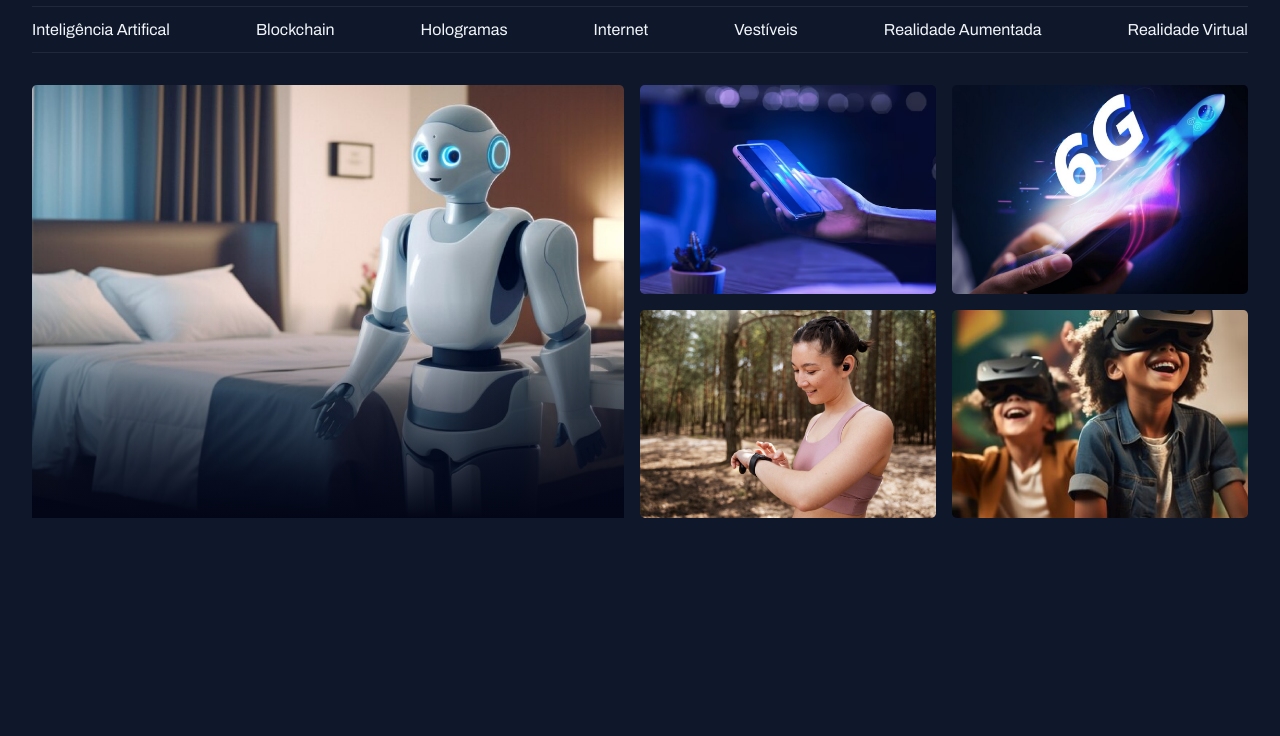
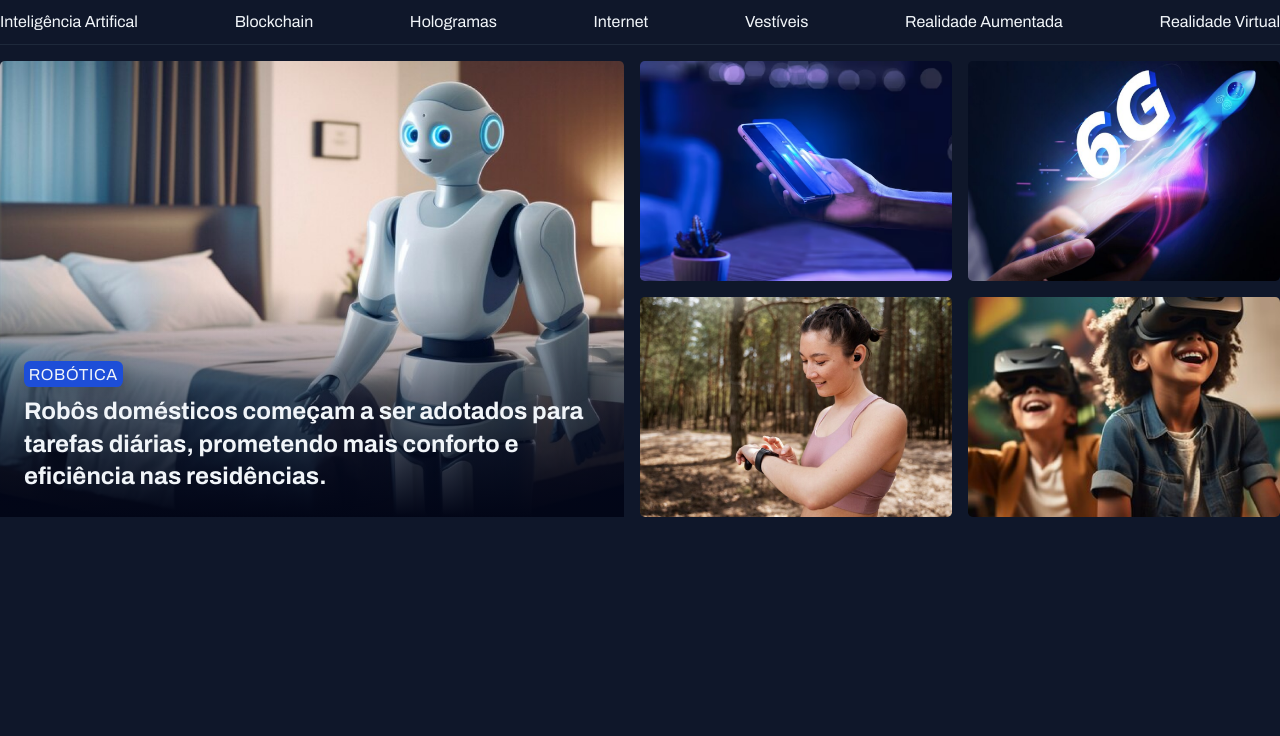
Before and after one commit to clara-nascie/Site-de-not-cias, a plain HTML site: page index.html in a window 1280 px wide. Shown: the part 64-800 px from the top of the page. Drawn offline with Linux system fonts and the light colour scheme.

Commit message:
feat: main settings

```diff
--- a/index.html
+++ b/index.html
@@ -1,16 +1,15 @@
 <!DOCTYPE html>
 <html lang="en">
   <head>
-    <link rel="preconnect" href="https://fonts.googleapis.com" />
-    <link rel="preconnect" href="https://fonts.gstatic.com" crossorigin />
+    <link rel="preconnect" href="https://fonts.googleapis.com">
+    <link rel="preconnect" href="https://fonts.gstatic.com" crossorigin>
     <meta charset="UTF-8" />
     <meta name="viewport" content="width=device-width, initial-scale=1.0" />
     <title>Portal de notícias</title>
     <link rel="stylesheet" href="styles/index.css" />
     <link
       href="https://fonts.googleapis.com/css2?family=Archivo:ital,wght@0,100..900;1,100..900&display=swap"
-      rel="stylesheet"
-    />
+      rel="stylesheet">
   </head>
   <body>
     <header class="container">
@@ -39,9 +38,16 @@
     </header>
     <main class="grid container gap-16">
       <section id="featured" class="grid grid-flow-col gap-16">
-        <div class="card">
+        <figure class="card">
           <img src="Assets/images/Image 01.png" alt="" />
-        </div>
+          <figcaption>
+            <span class="content-tag">Robótica</span>
+            <h2 class="text-2xl">
+              Robôs domésticos começam a ser adotados para tarefas diárias,
+              prometendo mais conforto e eficiência nas residências.
+            </h2>
+          </figcaption>
+        </figure>
         <div class="grid grid-cols-2 gap-16">
           <div>
             <img src="Assets/images/Image 02.png" alt="" />
--- a/styles/global.css
+++ b/styles/global.css
@@ -13,19 +13,18 @@
     --stroke-color: #1E293B;
     /* textos */
     --text-color-primary: #f1f5f9;
-    --text-color-secundary: #CBD5E1;
+    --text-color-secondary: #CBD5E1;
 
     font-family: "Archivo", sans-serif;
     --h1: bolder 1.5rem/135% var(--text-color-primary);
     --h2: bolder 1rem/140% var(--text-color-primary);
     --h3: bolder 0.9rem/140% var(--text-color-primary);
-    --spann: bold 0.9rem/145% var(--text-color-secundary);
-    --p: normal 0.9rem/160% var(--text-color-secundary);
+    --spann: bold 0.9rem/145% var(--text-color-secondary);
+    --p: normal 0.9rem/160% var(--text-color-secondary);
     --text: normal 1rem/140% var(--text-color-primary);
 }
 
 body {
-    font-family: "Archivo", sans-serif;
     font: var(--text);
     color: var(--text-color-primary);
     background-color: var(--bg-color);
@@ -51,10 +50,22 @@ img {
 
 .container {
     max-width: 80rem;
-    padding: 0.5rem 2rem;
+    padding: 0.5 2rem;
+    margin-inline: auto;
 }
 
 main {
    margin-top: 1rem;
    margin-bottom: 5rem;
 }
+
+.content-tag {
+    display: inline-block; /*para que possa aplicar o padding em ambos os lados */
+    background-color: var(--brand-color-dark);
+    padding: 0.3rem;
+    border-radius: 0.4rem;
+    font-family: 300 0.6rem/1.2 var(--text);
+    text-transform: uppercase;
+    letter-spacing: 0.04em;
+    box-shadow: 0 0.3rem 1rem rgba(2, 6, 23, 0.25);
+}
--- a/styles/index.css
+++ b/styles/index.css
@@ -1,4 +1,4 @@
 @import url(global.css);
+@import url(utilitys.css);
 @import url(header.css);
-@import url(utility.css);
 @import url(sections.css);
--- a/styles/sections.css
+++ b/styles/sections.css
@@ -7,18 +7,31 @@
 }
 
 .card {
-     position: relative;
-     overflow: hidden;
+    position: relative;
+    overflow: hidden;
 
     &::before {
         content: "";
         position: absolute;
         inset: 0;
         top: 50%;
-            background: linear-gradient(
-                180deg,
+        background: linear-gradient(180deg,
                 transparent 0%,
-                #020617 100%
-            );
-        }
+                #020617 100%);
     }
+
+    figcaption {
+        position: absolute;
+        bottom: 0%;
+        padding: 1.5rem;
+    }
+
+    h2 {
+        margin-top: 0.5rem;
+        font-weight: bold;
+        font-size: 1.5rem;
+        line-height: 135%;
+        color: var(--text-color-primary);
+    }
+
+}
--- a/styles/utility.css
+++ b/styles/utilitys.css
@@ -14,3 +14,19 @@
 .gap-16 {
     gap: 1rem;
 }
+
+.text-2xl {
+    font: var(--h1);
+}
+
+.text-xl {
+    font: var(--h2);
+}
+
+.text-lg {
+    font: var(--h3);
+}
+
+.text-sm {
+    font: var(--p);
+}
```
Lines whose indentation alone changed are shown as unchanged.
